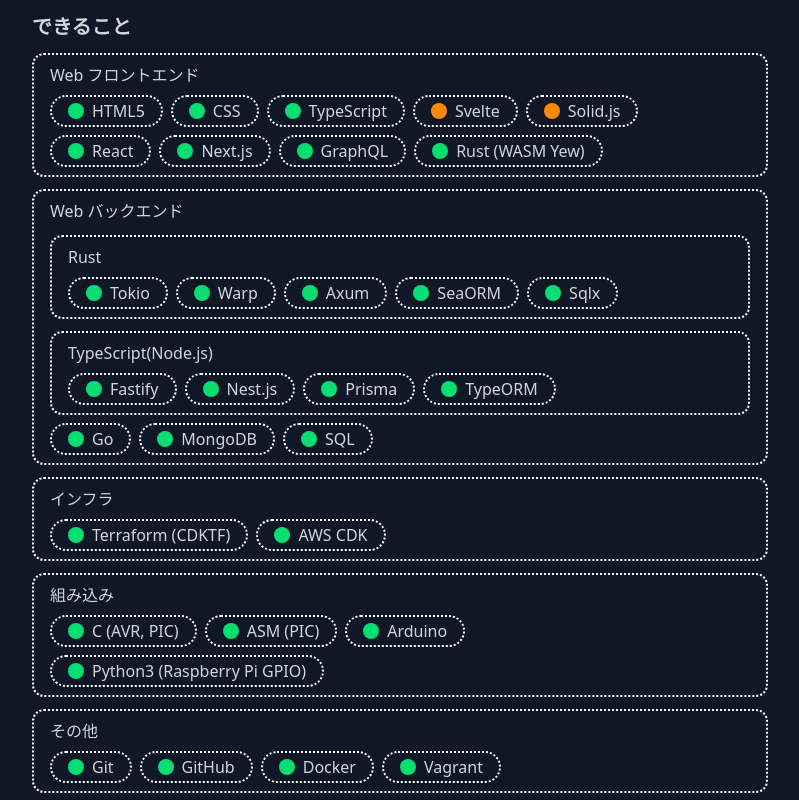
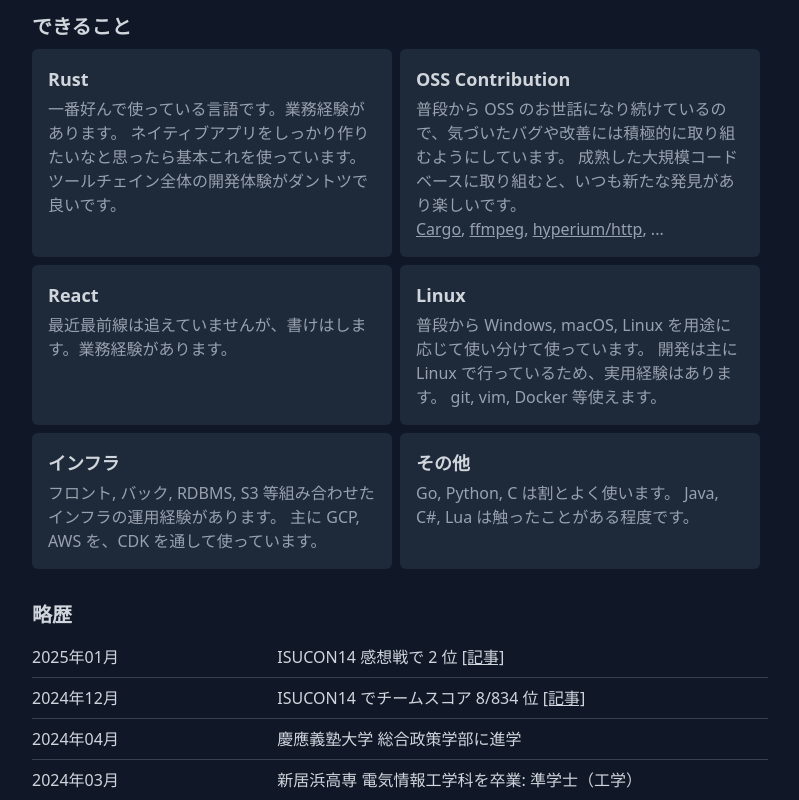
Before and after one commit to kawaemon/portfolio, a Next.js app: page / in a window 1280 px wide. Shown: the part 1440-2240 px from the top of the page, without its empty margins (240-1039 px from the left). Built offline with nearby package versions, Linux system fonts and the light colour scheme.

Commit message:
feat: new skills

```diff
--- /dev/null
+++ b/app/components/Skills.module.css
@@ -0,0 +1,6 @@
+/* FIXME: too ugly */
+@media (width >= 600px) {
+    .cardWidth {
+        width: calc(50% - 2 * var(--spacing))
+    }
+}
--- a/app/components/Skills.tsx
+++ b/app/components/Skills.tsx
@@ -1,165 +1,115 @@
 import React, { FC, ReactNode } from "react";
-import { SkillsTooltip } from "./SkillsTooltip";
+import styles from "./Skills.module.css";
+import { ExternalLink } from "./base/ExternalLink";
 
-type SkillLevel = "fine" | "learning";
+// eslint-disable-next-line @typescript-eslint/no-namespace
+namespace Card {
+    export type Props = {
+        children: ReactNode;
+    };
+}
 
-const skillLevelToColor = (l: SkillLevel) => {
-    switch (l) {
-        case "fine":
-            return "text-green-400";
-        case "learning":
-            return "text-orange-400";
-    }
-};
-
-const ColoredCircle: FC<{ color?: string }> = ({ color }) => (
-    <svg className={`inline w-4 mr-2 ${color ?? ""}`} viewBox="0 0 100 100">
-        <circle cx="50" cy="50" r="50" fill="currentColor" />
-    </svg>
-);
-
-const SkillEntry: FC<{ level: SkillLevel; children: ReactNode }> = (p) => {
-    const { children, level } = p;
+const Card: FC<Card.Props> = ({ children }) => {
     return (
-        <li className="inline-flex flex-row items-center border-white border-2 border-opacity-40 border-dotted rounded-full px-4 py-0.5 mr-2 mt-2">
-            <span className={`marker-${level} flex`}>
-                <ColoredCircle color={skillLevelToColor(level)} />
-            </span>
+        <section
+            className={`p-4 bg-gray-800 rounded-md w-full ${styles.cardWidth}`}
+        >
             {children}
-        </li>
+        </section>
     );
 };
-
-const dottedBorder =
-    "border-white border-2 border-opacity-40 border-dotted rounded-xl";
-
-const BorderedList: FC<{ children: ReactNode }> = ({ children }) => (
-    <li className={`${dottedBorder} px-4 py-2 mt-3`}>{children}</li>
-);
-
-// prettier-ignore
-type ArrayType<T extends ReadonlyArray<unknown>> =
-    T extends ReadonlyArray<infer U> ? U : never;
-
-type SkillsList = ReadonlyArray<{
-    sectionName: string;
-    list: ReadonlyArray<SkillsListInner>;
-}>;
-
-type SkillsListInner =
-    | { level: SkillLevel; text: string }
-    | ArrayType<SkillsList>;
-
-const isInnerSkillsList = (
-    inner: SkillsListInner,
-): inner is ArrayType<SkillsList> =>
-    (inner as Record<string, unknown>)["level"] == null;
-
-const skillsList: SkillsList = [
-    {
-        sectionName: "Web フロントエンド",
-        list: [
-            { level: "fine", text: "HTML5" },
-            { level: "fine", text: "CSS" },
-            { level: "fine", text: "TypeScript" },
-            { level: "learning", text: "Svelte" },
-            { level: "learning", text: "Solid.js" },
-            { level: "fine", text: "React" },
-            { level: "fine", text: "Next.js" },
-            { level: "fine", text: "GraphQL" },
-            { level: "fine", text: "Rust (WASM Yew)" },
-        ],
-    },
-    {
-        sectionName: "Web バックエンド",
-        list: [
-            {
-                sectionName: "Rust",
-                list: [
-                    { level: "fine", text: "Tokio" },
-                    { level: "fine", text: "Warp" },
-                    { level: "fine", text: "Axum" },
-                    { level: "fine", text: "SeaORM" },
-                    { level: "fine", text: "Sqlx" },
-                ],
-            },
-            {
-                sectionName: "TypeScript(Node.js)",
-                list: [
-                    { level: "fine", text: "Fastify" },
-                    { level: "fine", text: "Nest.js" },
-                    { level: "fine", text: "Prisma" },
-                    { level: "fine", text: "TypeORM" },
-                ],
-            },
-            { level: "fine", text: "Go" },
-            { level: "fine", text: "MongoDB" },
-            { level: "fine", text: "SQL" },
-        ],
-    },
-    {
-        sectionName: "インフラ",
-        list: [
-            { level: "fine", text: "Terraform (CDKTF)" },
-            { level: "fine", text: "AWS CDK" },
-        ],
-    },
-    {
-        sectionName: "組み込み",
-        list: [
-            { level: "fine", text: "C (AVR, PIC)" },
-            { level: "fine", text: "ASM (PIC)" },
-            { level: "fine", text: "Arduino" },
-            { level: "fine", text: "Python3 (Raspberry Pi GPIO)" },
-        ],
-    },
-    {
-        sectionName: "その他",
-        list: [
-            { level: "fine", text: "Git" },
-            { level: "fine", text: "GitHub" },
-            { level: "fine", text: "Docker" },
-            { level: "fine", text: "Vagrant" },
-        ],
-    },
-];
-
-const SkillListImpl: FC<{ entry: ArrayType<SkillsList> }> = ({ entry }) => (
-    <ul>
-        {entry.list.map((x) => {
-            if (!isInnerSkillsList(x)) {
-                return (
-                    <SkillEntry key={x.text} level={x.level}>
-                        {x.text}
-                    </SkillEntry>
-                );
-            }
-
-            return (
-                <BorderedList key={x.sectionName}>
-                    {x.sectionName}
-                    <SkillListImpl entry={x} />
-                </BorderedList>
-            );
-        })}
-    </ul>
-);
 
 export const Skills: FC = () => {
     return (
         <section className="mt-8 max-w-full">
             <h3>できること</h3>
-
-            <ul>
-                {skillsList.map((x) => (
-                    <BorderedList key={x.sectionName}>
-                        {x.sectionName}
-                        <SkillListImpl entry={x} />
-                    </BorderedList>
-                ))}
-            </ul>
-
-            <SkillsTooltip />
+            {/* できることはスキルだけの紹介にとどめて、作品紹介は別の場所に分けてタグ付けする形がいい気がするな。このままだと技術と作品が many-to-1 だとこまる。 */}
+            <div className="flex flex-wrap gap-2">
+                <Card>
+                    <h4>Rust</h4>
+                    <p className="text-gray-400">
+                        一番好んで使っている言語です。業務経験があります。
+                        ネイティブアプリをしっかり作りたいなと思ったら基本これを使っています。
+                        ツールチェイン全体の開発体験がダントツで良いです。
+                    </p>
+                    {/* https://github.com/kawaemon/isucon14/tree/revenge-master/app/rust
+                        https://github.com/approvers/rusty-ponyo */}
+                </Card>
+                <Card>
+                    <h4>OSS Contribution</h4>
+                    <p className="text-gray-400">
+                        普段から OSS
+                        のお世話になり続けているので、気づいたバグや改善には積極的に取り組むようにしています。
+                        成熟した大規模コードベースに取り組むと、いつも新たな発見があり楽しいです。
+                    </p>
+                    <p className="text-gray-400">
+                        <ExternalLink
+                            href="https://github.com/rust-lang/cargo/pull/11579"
+                            label="Cargo に投げた PR"
+                            className="underline"
+                        >
+                            Cargo
+                        </ExternalLink>
+                        {", "}
+                        <ExternalLink
+                            href="https://github.com/FFmpeg/FFmpeg/commit/61aa532e22668ae0ed943e4aee3ea69af648375e"
+                            label="ffmpeg に投げた パッチ"
+                            className="underline"
+                        >
+                            ffmpeg
+                        </ExternalLink>
+                        {", "}
+                        <ExternalLink
+                            href="https://github.com/hyperium/http/pull/741"
+                            label="hyperium/http に投げた PR"
+                            className="underline"
+                        >
+                            hyperium/http
+                        </ExternalLink>
+                        , ...
+                    </p>
+                    {/*
+                        https://github.com/hyperium/http/pull/741
+                        https://github.com/FFmpeg/FFmpeg/commit/61aa532e22668ae0ed943e4aee3ea69af648375e
+                        mailing list へのリンク欲しくないか？↑
+                        https://github.com/rustwasm/wasm-bindgen/pull/4093
+                        https://github.com/swc-project/swc-node/pull/723
+                        https://github.com/rust-lang/cargo/pull/11579 */}
+                </Card>
+                <Card>
+                    <h4>React</h4>
+                    <p className="text-gray-400">
+                        最近最前線は追えていませんが、書けはします。業務経験があります。
+                    </p>
+                    {/* https://github.com/kawaemon/portfolio */}
+                </Card>
+                <Card>
+                    <h4>Linux</h4>
+                    <p className="text-gray-400">
+                        普段から Windows, macOS, Linux
+                        を用途に応じて使い分けて使っています。 開発は主に Linux
+                        で行っているため、実用経験はあります。 git, vim, Docker
+                        等使えます。
+                    </p>
+                    {/* https://github.com/kawaemon/dotfiles/ */}
+                </Card>
+                <Card>
+                    <h4>インフラ</h4>
+                    <p className="text-gray-400">
+                        フロント, バック, RDBMS, S3
+                        等組み合わせたインフラの運用経験があります。 主に GCP,
+                        AWS を、CDK を通して使っています。
+                    </p>
+                    {/* (imei) */}
+                </Card>
+                <Card>
+                    <h4>その他</h4>
+                    <p className="text-gray-400">
+                        Go, Python, C は割とよく使います。 Java, C#, Lua
+                        は触ったことがある程度です。
+                    </p>
+                </Card>
+            </div>
         </section>
     );
 };
--- a/app/index.css
+++ b/app/index.css
@@ -9,3 +9,7 @@
 h3 {
     @apply text-xl mb-2 font-bold;
 }
+
+h4 {
+    @apply text-lg mb-1 font-bold;
+}
```
